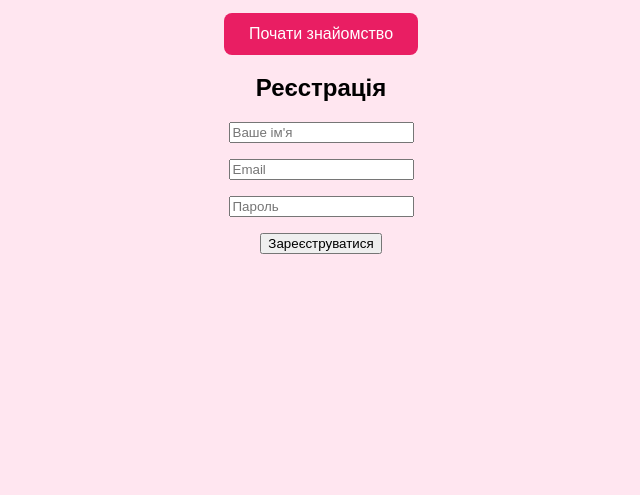
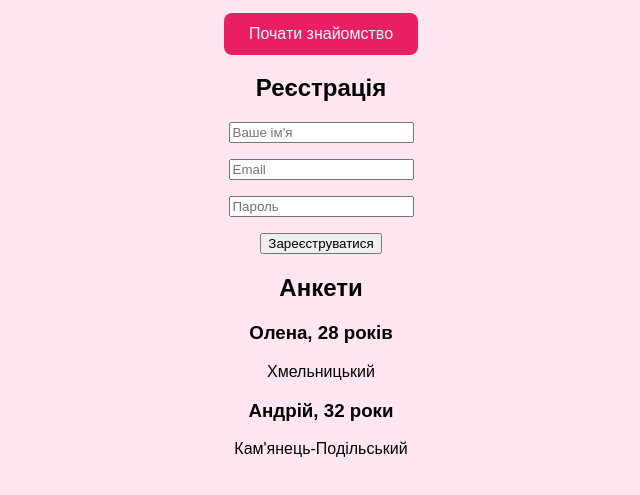
Before and after one commit to podillyalove/podillya-love, a plain HTML site: page index.html in a window 1280 px wide. Shown: the part 447-942 px from the top of the page, without its empty margins (319-959 px from the left). Before the commit the page ends 800 px from the top, so only its background shows below. Drawn offline with Linux system fonts and the light colour scheme.

Commit message:
Add user profiles section to index.html
Added profiles for Олена and Андрій with their ages and locations.

```diff
--- a/index.html
+++ b/index.html
@@ -40,8 +40,16 @@ border-radius:8px;
 <p><input type="password" placeholder="Пароль"></p>
 <p><button type="submit">Зареєструватися</button></p>
 </form>
+<h2>Анкети</h2>
 
+<div>
+  <h3>Олена, 28 років</h3>
+  <p>Хмельницький</p>
+</div>
+
+<div>
+  <h3>Андрій, 32 роки</h3>
+  <p>Кам'янець-Подільський</p>
+</div>
 </body>
 </html>
-</body>
-</html>
```
